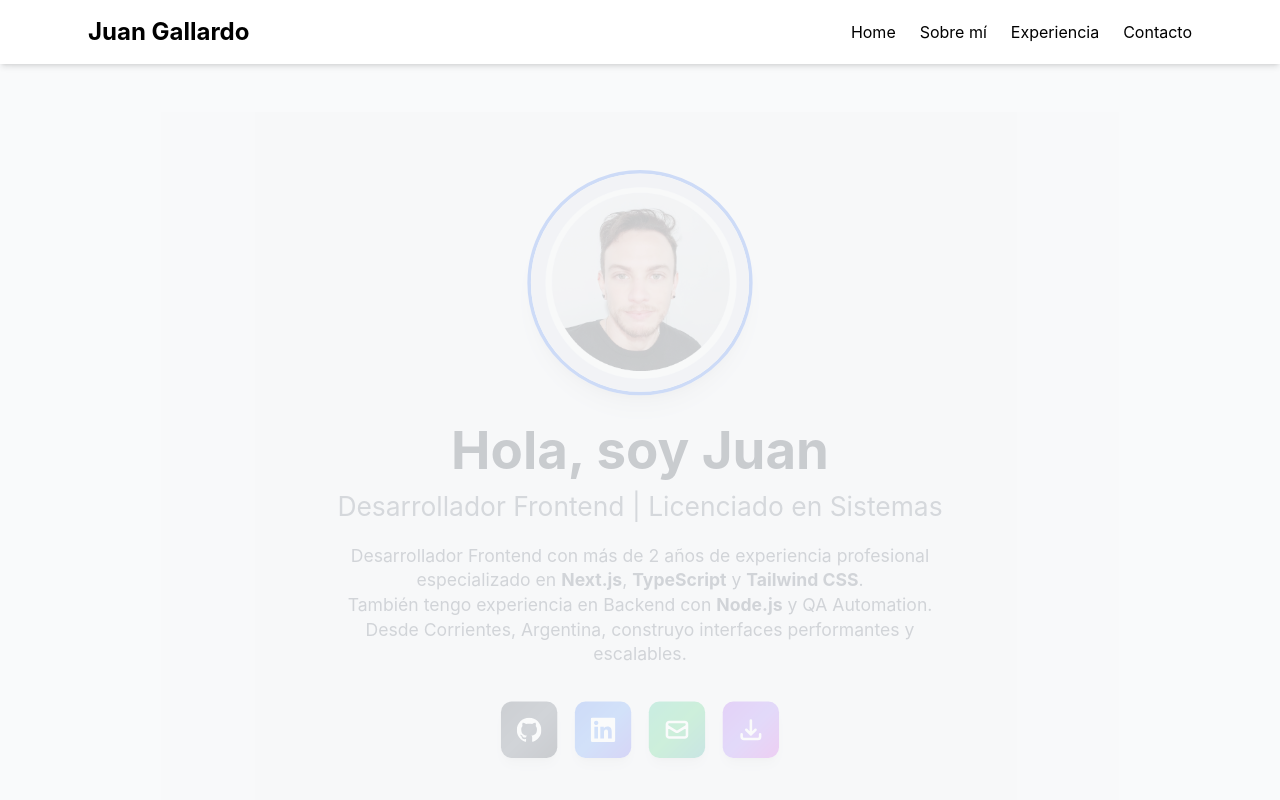
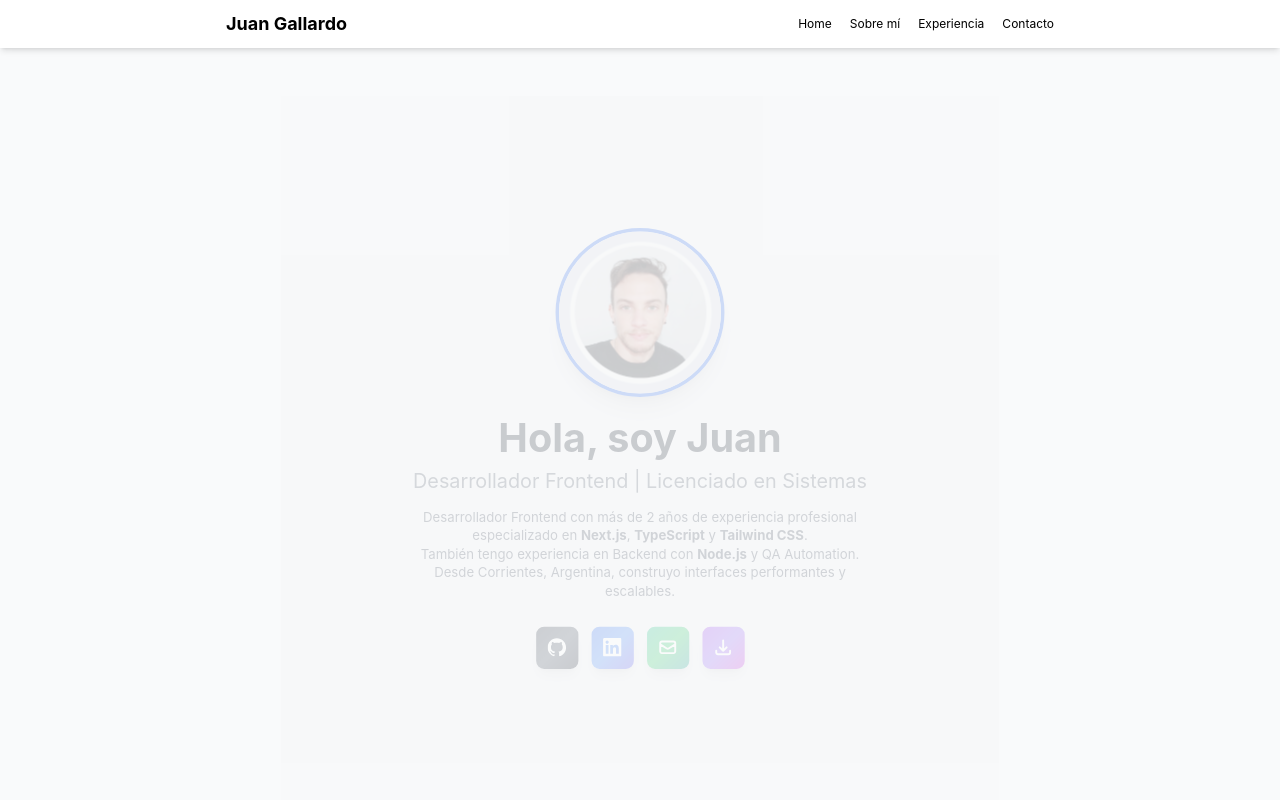
Before and after one commit to gallardojpsistemas/portfolio-cv, a Next.js app: page / in a window 1280 px wide. Shown: the top 800 px of the page. Built offline with nearby package versions, Linux system fonts and the light colour scheme.

Commit message:
fix view

```diff
--- a/src/styles/globals.css
+++ b/src/styles/globals.css
@@ -6,6 +6,7 @@ html {
   scroll-behavior: smooth;
   scrollbar-width: thin;
   scrollbar-color: rgba(17, 24, 39, 0.8) transparent;
+  font-size: 75%;
 }
 
 body {
```
